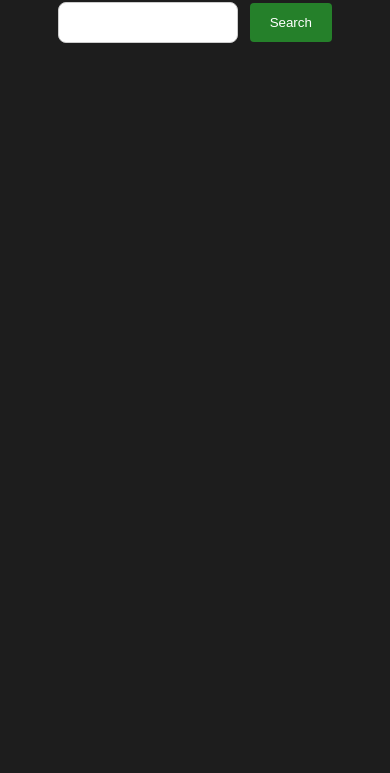
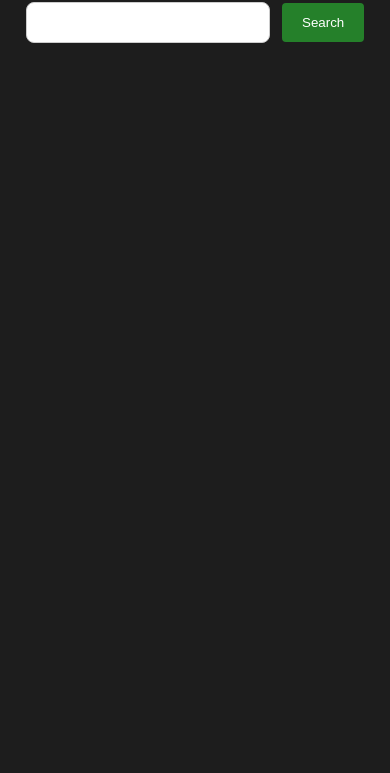
Before and after one commit to FACG5/Savvy-Movies, a website with bundled scripts: page index.html in a window 390 px wide. Shown: the part 71-844 px from the top of the page. Built offline with nearby package versions, Linux system fonts and the light colour scheme; a web font is replaced by a local one.

Commit message:
Update style.css

```diff
--- a/public/css/style.css
+++ b/public/css/style.css
@@ -73,7 +73,7 @@ body {
   }
     .search-query {
     outline: none;
-    width: 50%;
+    width: 68%;
     padding: 12px;
     border: 1px solid #ccc;
     border-radius: 8px;
```
